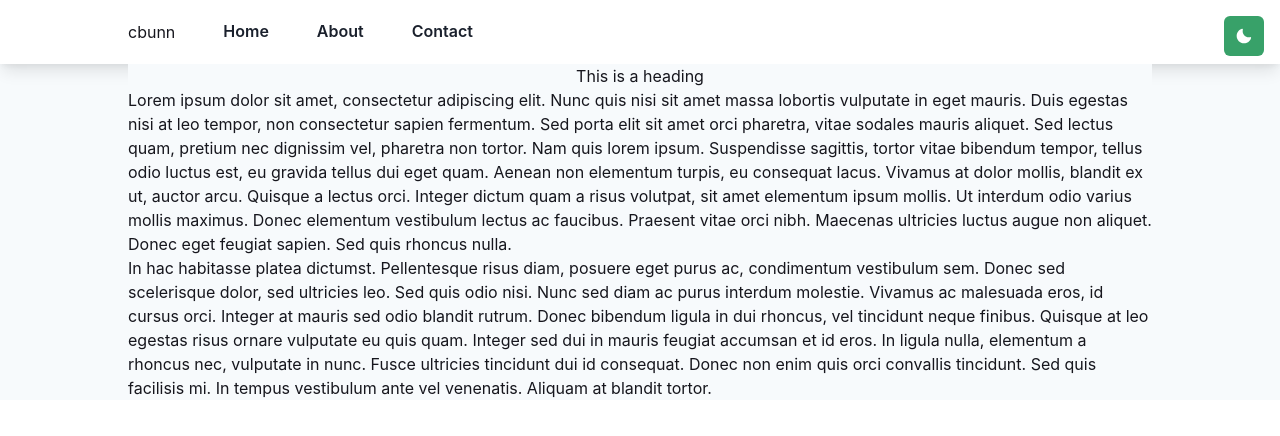
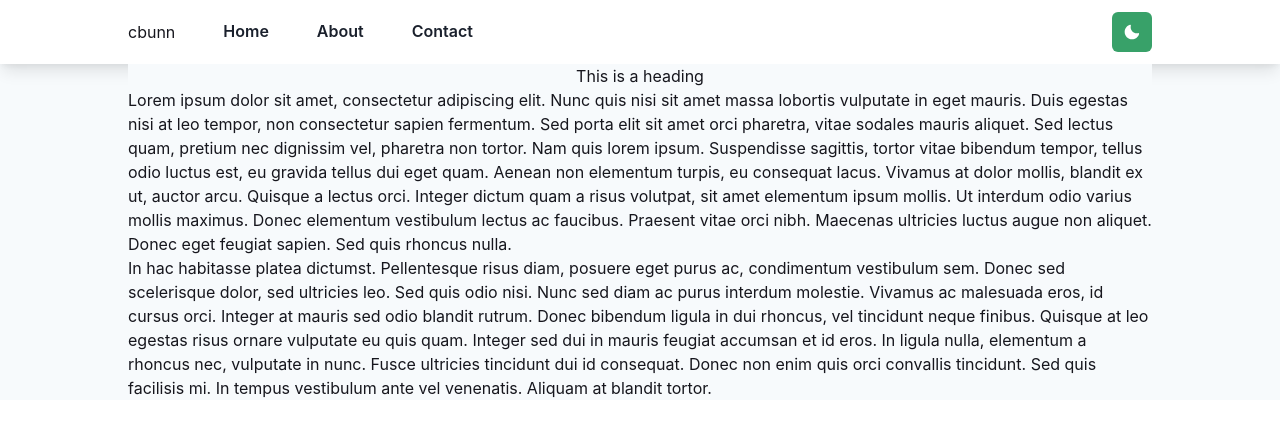
Before and after one commit to cbunn81/cbunn-portfolio, a Next.js app: page / in a window 1280 px wide. Shown: the top 436 px of the page. Built offline with nearby package versions, Linux system fonts and the light colour scheme.

Commit message:
Remove fixed positioning for dark mode switch so it aligns with the rest of the content.

```diff
--- a/src/components/DarkModeSwitch.tsx
+++ b/src/components/DarkModeSwitch.tsx
@@ -1,18 +1,15 @@
-import { useColorMode, IconButton } from '@chakra-ui/react'
-import { SunIcon, MoonIcon } from '@chakra-ui/icons'
+import { useColorMode, IconButton } from "@chakra-ui/react";
+import { SunIcon, MoonIcon } from "@chakra-ui/icons";
 
 export const DarkModeSwitch = () => {
-  const { colorMode, toggleColorMode } = useColorMode()
-  const isDark = colorMode === 'dark'
+  const { colorMode, toggleColorMode } = useColorMode();
+  const isDark = colorMode === "dark";
   return (
     <IconButton
-      position="fixed"
-      top={4}
-      right={4}
       icon={isDark ? <SunIcon /> : <MoonIcon />}
       aria-label="Toggle Theme"
       colorScheme="green"
       onClick={toggleColorMode}
     />
-  )
-}
+  );
+};
```
